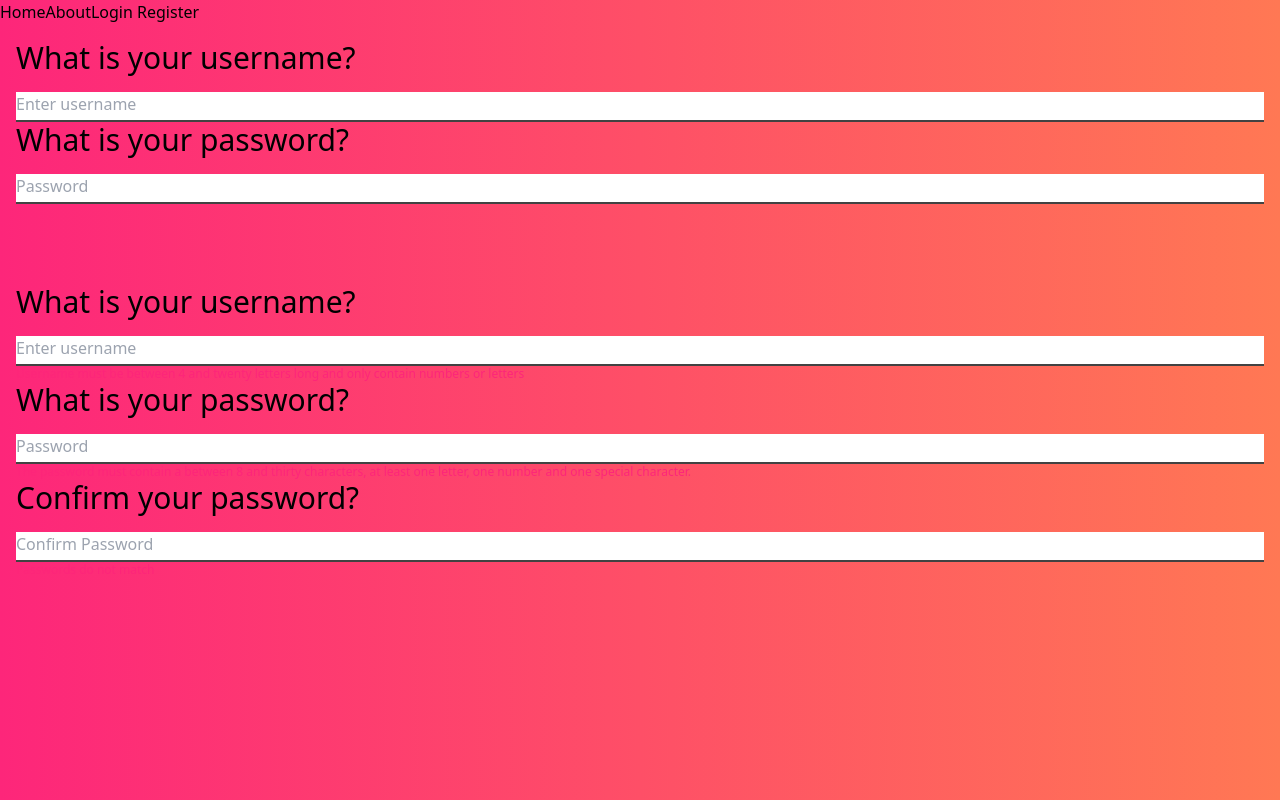
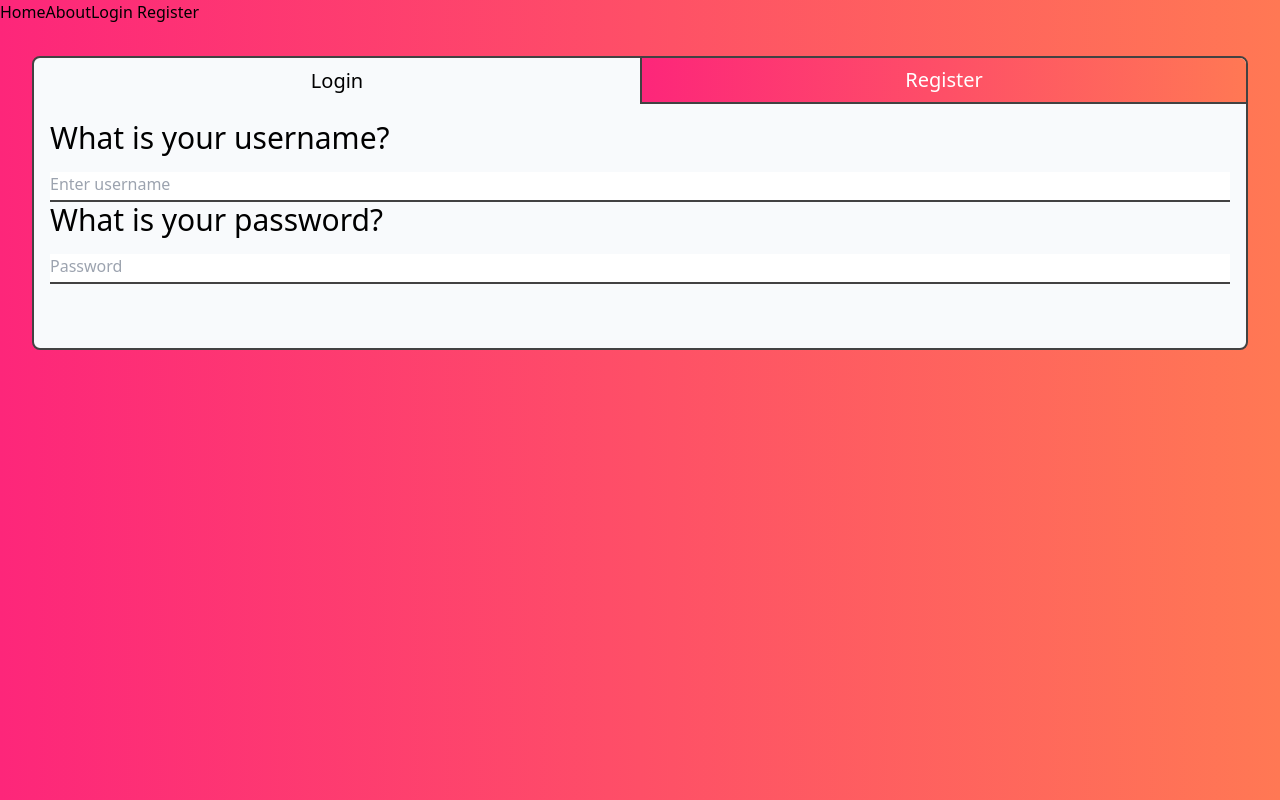
Before and after one commit to u-s-c-l/i-t-t-w-s-d, a React (Create React App) app: page /about in a window 1280 px wide. Built offline with nearby package versions, Linux system fonts and the light colour scheme.

Commit message:
style about page

```diff
--- a/src/pages/About/index.js
+++ b/src/pages/About/index.js
@@ -1,13 +1,52 @@
-import React from "react";
+import React, { useState } from "react";
 
 import { Login, Register } from "../../components";
 
 function About() {
+  const [openLogin, setOpenLogin] = useState(true);
+  const [openRegister, setOpenRegister] = useState(false);
+
+  const toggleLogin = () => {
+    setOpenLogin(true);
+    setOpenRegister(false);
+  };
+  const toggleRegister = () => {
+    setOpenLogin(false);
+    setOpenRegister(true);
+  };
+
+  const buttonStyle = "w-1/2 text-xl p-2 ";
+
   return (
     <>
-      <div id="aboutus-div"></div>
-      <Login />
-      <Register />
+      <div className="m-8 rounded-lg overflow-hidden bg-slate-50 border-2 border-tblack">
+        <div className="flex justify-between">
+          <button
+            className={
+              openLogin
+                ? buttonStyle
+                : buttonStyle +
+                  "bg-gradient-to-r from-tpink to-torange text-white border-b-2 border-r-2 border-tblack "
+            }
+            onClick={toggleLogin}
+          >
+            Login
+          </button>
+          <button
+            className={
+              openRegister
+                ? buttonStyle
+                : buttonStyle +
+                  "bg-gradient-to-r from-tpink to-torange text-white border-b-2 border-l-2 border-tblack "
+            }
+            onClick={toggleRegister}
+          >
+            Register
+          </button>
+        </div>
+        {openLogin && <Login />}
+        {openRegister && <Register />}
+      </div>
     </>
   );
 }
```
